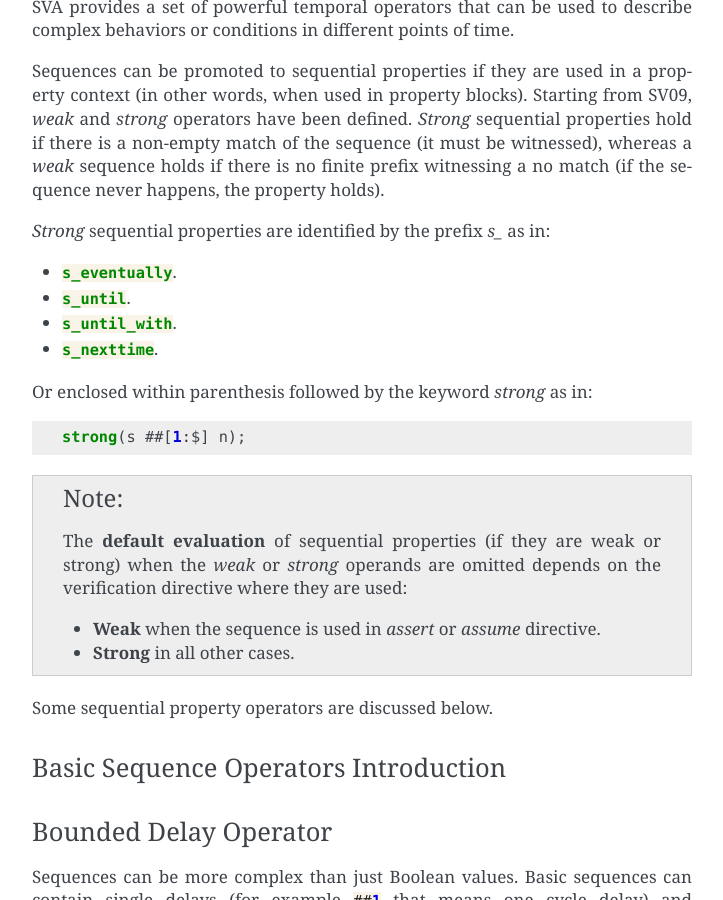
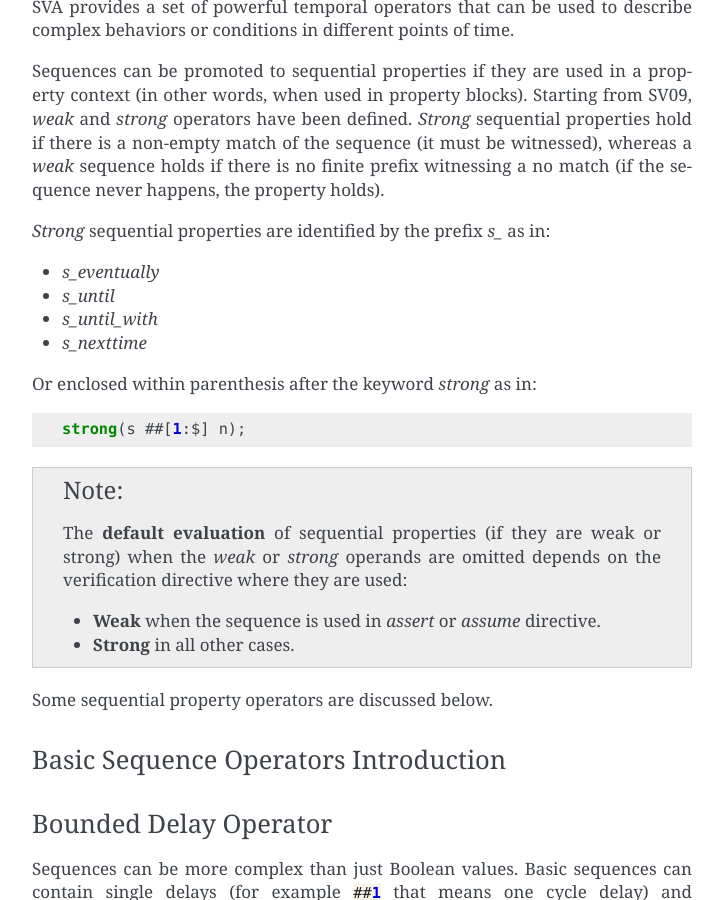
Before and after one commit to YosysHQ-Docs/AppNote-109, a Sphinx documentation site: the page built from docs/source/index.rst, in a window 1280 px wide and 900 px high, scrolled down 9687 px. Shown: the whole window, without its empty margins (388-1111 px from the left). Built offline with Sphinx 7.4.7, drawn with Linux system fonts in a browser that asks for light colours.

Commit message:
Style fix for better looking HTML export and fix a typo

```diff
--- a/docs/source/index.rst
+++ b/docs/source/index.rst
@@ -424,12 +424,12 @@ the property holds).
 *Strong* sequential properties are identified by the prefix *s_* as
 in:
 
-* :systemverilog:`s_eventually`.
-* :systemverilog:`s_until`.
-* :systemverilog:`s_until_with`.
-* :systemverilog:`s_nexttime`.
+* *s_eventually*
+* *s_until*
+* *s_until_with*
+* *s_nexttime*
 
-Or enclosed within parenthesis followed by the keyword *strong* as in:
+Or enclosed within parenthesis after the keyword *strong* as in:
 
 .. code-block:: systemverilog
 
```
